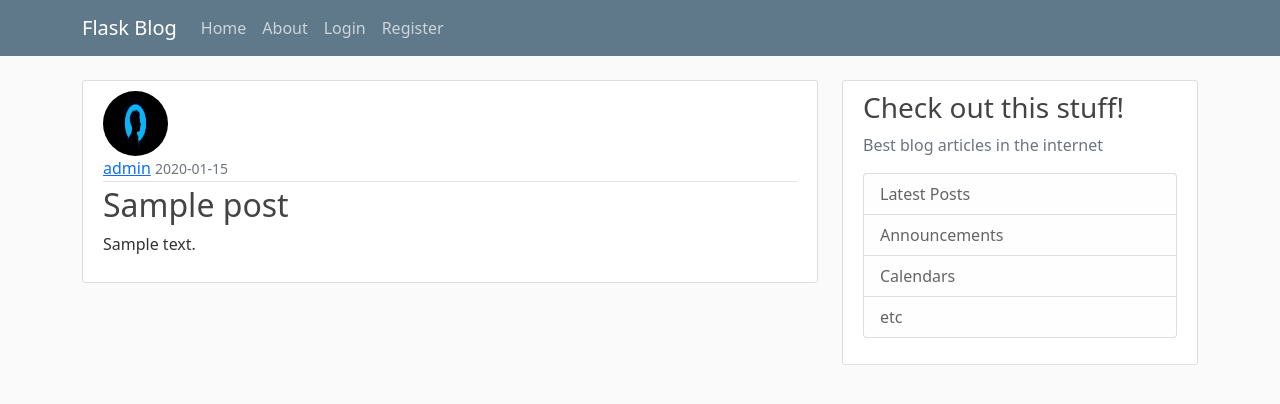
After one commit to FluffyGreyWolf/Flask-blog, a Flask app: page /post/1 in a window 1280 px wide. The commit adds this page. Shown: the top 404 px of the page. Run offline with Flask 2, Linux system fonts and the light colour scheme; data comes from the database, SQL or seed files in the repository; both versions use the stored data as it was after the commit; tables that the repository leaves empty hold one stand-in row (values such as "Sample post"); parts of the project's set-up code (start-up, migrations or seed data) failed here and were passed over; some libraries are stand-ins or nearby versions.

Commit message:
Adding, updating and deleting post feature

```diff
--- a/flaskblog/models.py
+++ b/flaskblog/models.py
@@ -22,8 +22,7 @@
 class Post(db.Model):
     id = db.Column(db.Integer, primary_key=True)
     title = db.Column(db.String(100), nullable=False)
-    date_posted = db.Column(db.DateTime, nullable=False,
-                            default="datetime.utcnow")
+    date_posted = db.Column(db.DateTime, nullable=False, default="datetime.now()")
     content = db.Column(db.Text, nullable=False)
     user_id = db.Column(db.Integer, db.ForeignKey('user.id'), nullable=False)
 
--- a/flaskblog/routes.py
+++ b/flaskblog/routes.py
@@ -1,31 +1,17 @@
 import os
 import secrets
 from PIL import Image
-from flask import render_template, url_for, flash, redirect, request
+from flask import render_template, url_for, flash, redirect, request, abort
 from flaskblog import app, db, bcrypt
-from flaskblog.forms import RegistrationForm, LoginForm, UpdateAccountForm
+from flaskblog.forms import RegistrationForm, LoginForm, UpdateAccountForm, PostForm
 from flaskblog.models import User, Post
 from flask_login import login_user, current_user, logout_user, login_required
-
-posts = [
-    {
-        'author': 'Some one',
-        'title': 'Blog Post 1',
-        'content': 'First blog content',
-        'date_posted': 'April 20, 2020'
-    },
-    {
-        'author': 'Some two',
-        'title': 'Blog Post 2',
-        'content': 'Second blog content',
-        'date_posted': 'April 25, 2021'
-    }
-]
 
 
 @app.route('/')
 @app.route('/home')
 def home():
+    posts = Post.query.all()
     return render_template('home.html', posts=posts)
 
 
@@ -103,3 +89,53 @@
     image_file = url_for('static', filename='profile_pics/' + current_user.image_file)
     return render_template('account.html', title='Account',
                            image_file=image_file, form=form)
+
+
+@app.route('/post/new', methods=['GET', 'POST'])
+@login_required
+def new_post():
+    form = PostForm()
+    if form.validate_on_submit():
+        post = Post(title=form.title.data, content=form.content.data, author=current_user, date_posted=form.date_posted)
+        db.session.add(post)
+        db.session.commit()
+        flash('Your post has been created!', 'success')
+        return redirect(url_for('home'))
+    return render_template('create_post.html', title="New Post", form=form, legend='New Post')
+
+
+@app.route('/post/<int:post_id>')
+def post(post_id):
+    post = Post.query.get_or_404(post_id)
+    return render_template('post.html', title=post.title, post=post)
+
+
+@app.route('/post/<int:post_id>/update', methods=['GET', 'POST'])
+@login_required
+def update_post(post_id):
+    post = Post.query.get_or_404(post_id)
+    if post.author != current_user:
+        abort(403)
+    form = PostForm()
+    if form.validate_on_submit():
+        post.title = form.title.data
+        post.content = form.content.data
+        db.session.commit()
+        flash('Your post has been updated!', 'success')
+        return redirect(url_for('post', post_id=post.id))
+    elif request.method == 'GET':
+        form.title.data = post.title
+        form.content.data = post.content
+    return render_template('create_post.html', title="Update Post", form=form, legend='Update Post')
+
+
+@app.route('/post/<int:post_id>/delete', methods=['GET', 'POST'])
+@login_required
+def delete_post(post_id):
+    post = Post.query.get_or_404(post_id)
+    if post.author != current_user:
+        abort(403)
+    db.session.delete(post)
+    db.session.commit()
+    flash('Your post has been deleted!', 'success')
+    return redirect(url_for('home'))
--- a/flaskblog/templates/layout.html
+++ b/flaskblog/templates/layout.html
@@ -30,6 +30,7 @@
             </div>
             <div class="navbar-nav">
               {% if current_user.is_authenticated %}
+                <a class="nav-item nav-link" href="{{ url_for('new_post') }}">New Post</a>
                 <a class="nav-item nav-link" href="{{ url_for('account') }}">Account</a>
                 <a class="nav-item nav-link" href="{{ url_for('logout') }}">Logout</a>
               {% else %}
@@ -75,5 +76,8 @@
 
     <script src="https://cdn.jsdelivr.net/npm/bootstrap@5.0.0-beta2/dist/js/bootstrap.bundle.min.js" integrity="sha384-b5kHyXgcpbZJO/tY9Ul7kGkf1S0CWuKcCD38l8YkeH8z8QjE0GmW1gYU5S9FOnJ0" crossorigin="anonymous"></script>
 
+    <script src="https://code.jquery.com/jquery-3.2.1.slim.min.js" integrity="sha384-KJ3o2DKtIkvYIK3UENzmM7KCkRr/rE9/Qpg6aAZGJwFDMVNA/GpGFF93hXpG5KkN" crossorigin="anonymous"></script>
+    <script src="https://cdnjs.cloudflare.com/ajax/libs/popper.js/1.12.9/umd/popper.min.js" integrity="sha384-ApNbgh9B+Y1QKtv3Rn7W3mgPxhU9K/ScQsAP7hUibX39j7fakFPskvXusvfa0b4Q" crossorigin="anonymous"></script>
+    <script src="https://maxcdn.bootstrapcdn.com/bootstrap/4.0.0/js/bootstrap.min.js" integrity="sha384-JZR6Spejh4U02d8jOt6vLEHfe/JQGiRRSQQxSfFWpi1MquVdAyjUar5+76PVCmYl" crossorigin="anonymous"></script>
 </body>
 </html>
--- /dev/null
+++ b/flaskblog/templates/post.html
@@ -0,0 +1,38 @@
+{% extends "layout.html" %}
+{% block content %}
+  <article class="media content-section">
+    <img class="rounded-circle article-img" src="{{ url_for('static', filename='profile_pics/' + post.author.image_file) }}">
+    <div class="media-body">
+      <div class="article-metadata">
+        <a class="mr-2" href="#">{{ post.author.username }}</a>
+        <small class="text-muted">{{ post.date_posted.strftime('%Y-%m-%d') }}</small>
+        {% if post.author == current_user %}
+          <div>
+            <a class="btn btn-secondary btn-sm mt-1 mb-1" href="{{ url_for('update_post', post_id=post.id) }}">Update</a>
+            <button type="button" class="btn btn-danger btn-sm m-1" data-toggle="modal" data-target="#deleteModal">Delete</button>
+          </div>
+        {% endif %}
+      </div>
+      <h2 class="article-title">{{ post.title }}</h2>
+      <p class="article-content">{{ post.content }}</p>
+    </div>
+  </article>
+  <div class="modal fade" id="deleteModal" tabindex="-1" role="dialog" aria-labelledby="deleteModalLabel" aria-hidden="true">
+    <div class="modal-dialog" role="document">
+      <div class="modal-content">
+        <div class="modal-header">
+          <h5 class="modal-title" id="deleteModalLabel">Delete Post?</h5>
+          <button type="button" class="close" data-dismiss="modal" aria-label="Close">
+            <span aria-hidden="true">&times;</span>
+          </button>
+        </div>
+        <div class="modal-footer">
+          <button type="button" class="btn btn-secondary" data-dismiss="modal">Close</button>
+          <form action="{{ url_for('delete_post', post_id=post.id) }}" method="POST">
+            <input class="btn btn-danger" type="submit" value="Delete">
+          </form>
+        </div>
+      </div>
+    </div>
+  </div>
+{% endblock content %}
```
Also changed, not shown: flaskblog/forms.py (+15 -10 lines), flaskblog/templates/create_post.html (added, +40 -0 lines), flaskblog/templates/home.html (+4 -3 lines), flaskblog/site.db, flaskblog/static/profile_pics/d5c7da6396e14433.jpg (added).
